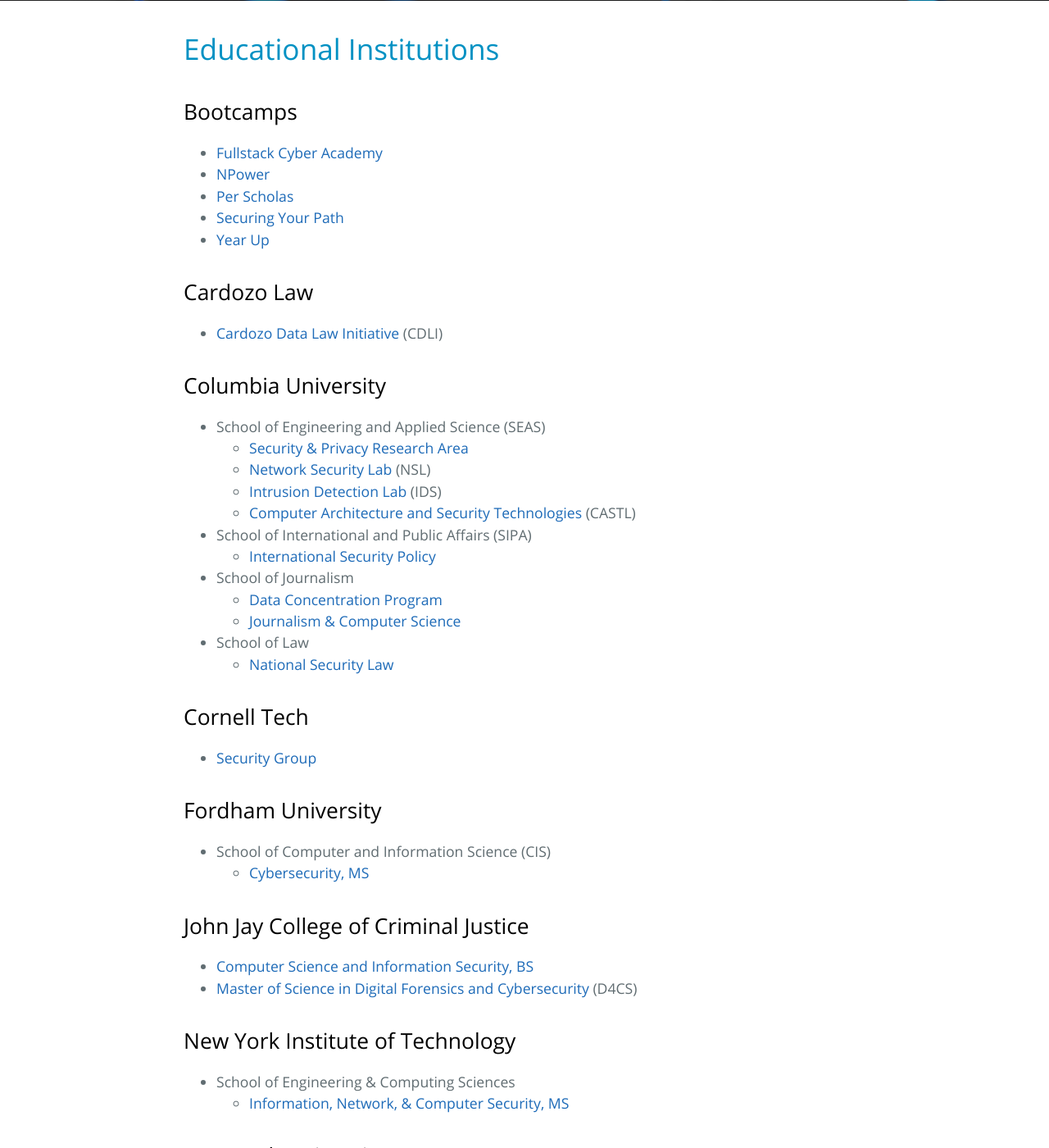
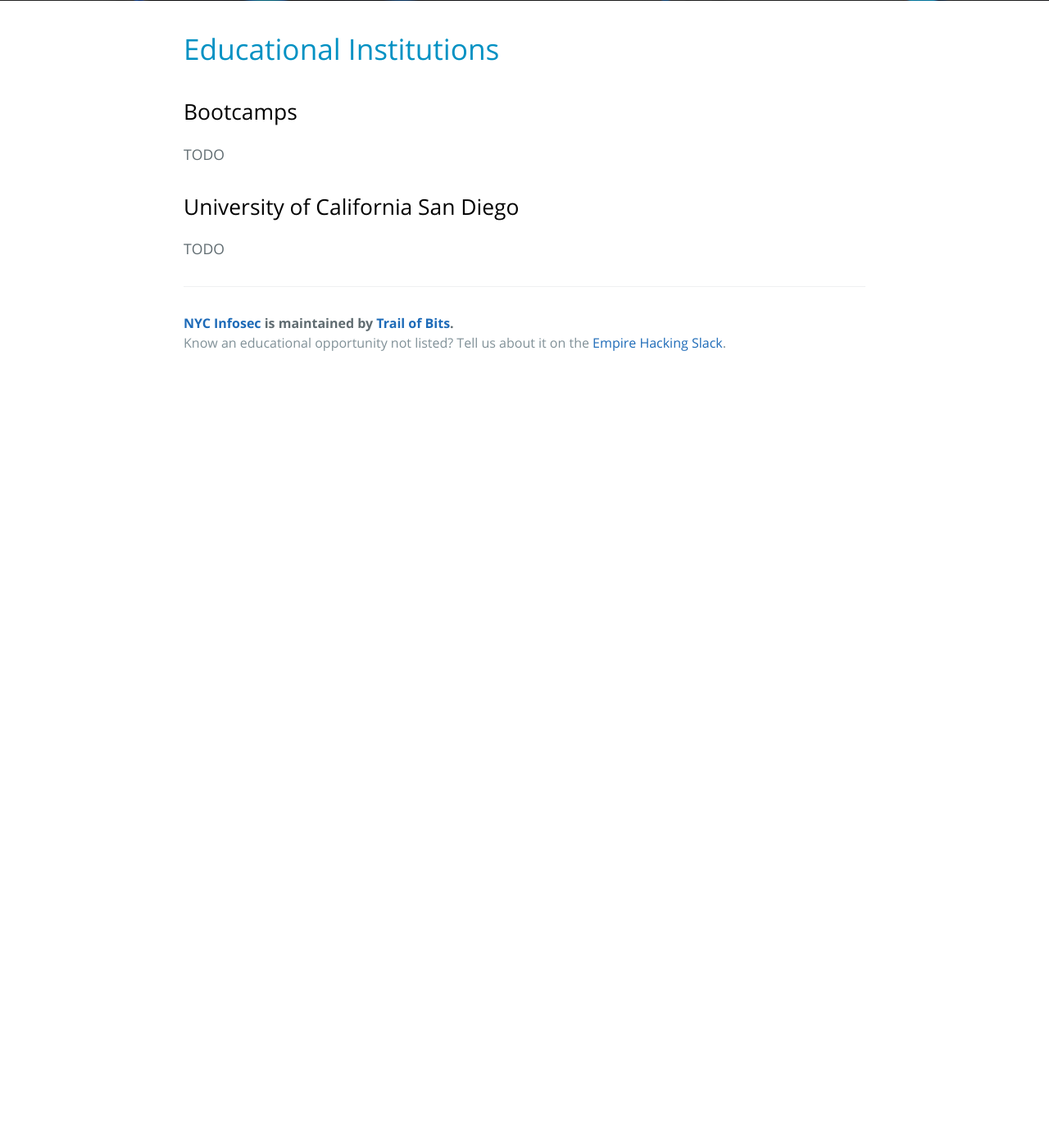
Before and after one commit to trailofbits/nyc-infosec, a Jekyll site: the page built from learn.md, in a window 1280 px wide and 1400 px high, scrolled down 270 px. Shown: the whole window at 82% size. Built offline with Jekyll 4.4.1, drawn with Linux system fonts in a browser that asks for light colours; our own code applies the rules of GitHub Pages for plain Markdown files; after the commit the page ends 900 px from its top, so only the background shows below that; some of the changed text lies outside the part shown.

Commit message:
initial learn

```diff
--- a/learn.md
+++ b/learn.md
@@ -8,69 +8,8 @@
 
 ## Bootcamps
 
-* [Fullstack Cyber Academy](https://cyber.fullstackacademy.com/)
-* [NPower](http://www.npower.org/Locations/New-York.aspx)
-* [Per Scholas](https://perscholas.org/apply/cybersecurity)
-* [Securing Your Path](http://www.securingyourpath.com/)
-* [Year Up](https://www.yearup.org/)
+TODO
 
-## Cardozo Law
+## University of California San Diego
 
-* [Cardozo Data Law Initiative](https://cardozo.yu.edu/CDLI) (CDLI)
-
-## Columbia University
-
-* School of Engineering and Applied Science (SEAS)
-  * [Security & Privacy Research Area](https://www.cs.columbia.edu/areas/security-privacy/)
-  * [Network Security Lab](http://nsl.cs.columbia.edu/) (NSL)
-  * [Intrusion Detection Lab](http://ids.cs.columbia.edu/) (IDS)
-  * [Computer Architecture and Security Technologies](http://castl.cs.columbia.edu/) (CASTL)
-* School of International and Public Affairs (SIPA)
-  * [International Security Policy](https://sipa.columbia.edu/academics/concentrations/international-security-policy)
-* School of Journalism
-  * [Data Concentration Program](https://journalism.columbia.edu/data)
-  * [Journalism & Computer Science](https://journalism.columbia.edu/journalism-computer-science)
-* School of Law
-  * [National Security Law](http://web.law.columbia.edu/national-security-law)
-
-## Cornell Tech
-
-* [Security Group](http://tech.cornell.edu/research/security-privacy/security-group)
-
-## Fordham University
-
-* School of Computer and Information Science (CIS)
-  * [Cybersecurity, MS](http://www.fordham.edu/info/25706/master_of_science_in_cybersecurity)
-
-## John Jay College of Criminal Justice
-
-* [Computer Science and Information Security, BS](http://www.jjay.cuny.edu/computer-science-and-information-security-bs)
-* [Master of Science in Digital Forensics and Cybersecurity](https://www.jjay.cuny.edu/master-science-digital-forensics-and-cybersecurity) (D4CS)
-
-## New York Institute of Technology
-
-* School of Engineering & Computing Sciences
-  * [Information, Network, & Computer Security, MS](http://www.nyit.edu/degrees/information_network_computer_security)
-
-## New York University
-
-* Courant Institute
-  * [Analysis of Computer Systems](http://www.cs.nyu.edu/acsys/)
-* School of Engineering
-  * [Cybersecurity, MS](http://engineering.nyu.edu/academics/programs/cybersecurity-ms)
-  * [OSIRIS Lab](http://osiris.cyber.nyu.edu/)
-* School of Law
-  * [Center for Law & Security](http://www.lawandsecurity.org/)
-* School of Law / School of Engineering (Joint)
-  * [Cybersecurity Risk and Strategy, MS](https://cybersecurity-strategy-masters.nyu.edu/)
-* School of Professional Studies
-  * [Diploma in Cyber Security](https://www.sps.nyu.edu/professional-pathways/diplomas/technology/cybersecurity.html)
-
-## Recurse Center
-
-* [Recurse Center](https://www.recurse.com)
-
-## Stevens Institute of Technology
-
-* School of Engineering & Science
-  * [Center for Advancement of Secure Systems and Information Assurance](https://www.stevens.edu/research-entrepreneurship/research-centers-labs/center-advancement-secure-systems-and-information-assurance-cassia) (CASSIA)
+TODO
```
